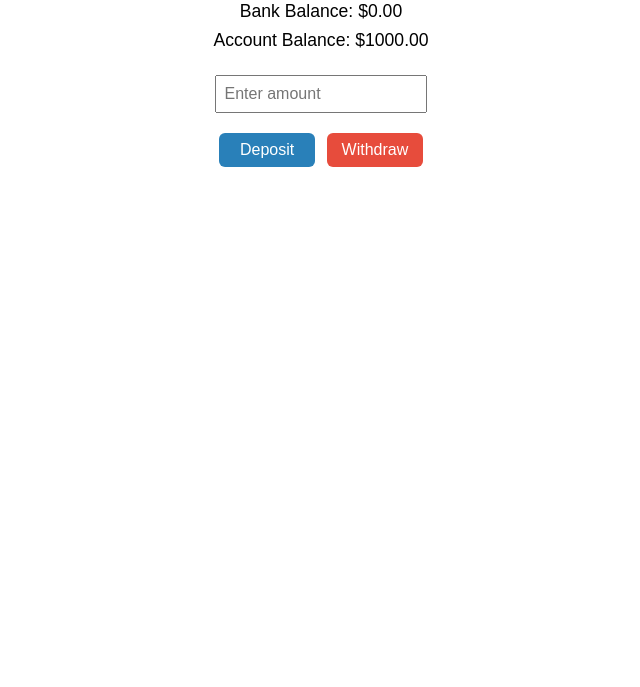
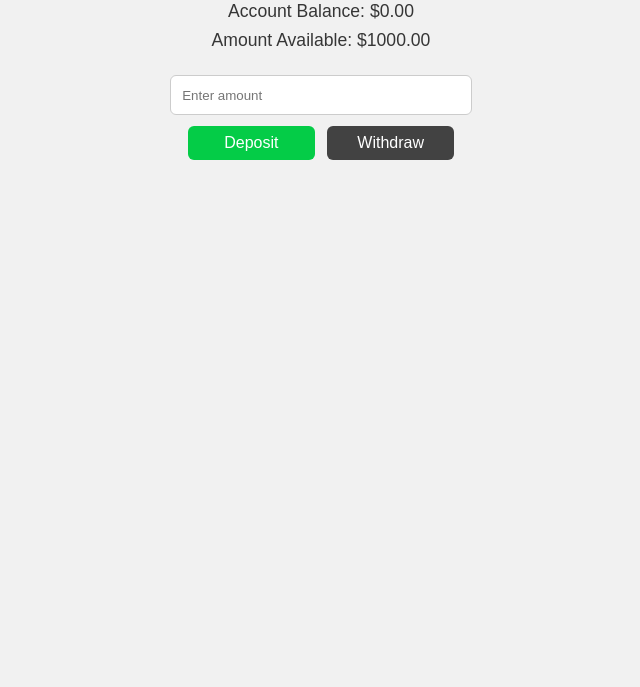
Before and after one commit to Migue-l/Cybersecurity_Project, a plain HTML site: page Bank/bank.html in a window 1280 px wide. Shown: the part 113-800 px from the top of the page, without its empty margins (319-959 px from the left). Drawn offline with Linux system fonts and the light colour scheme.

Commit message:
color update

```diff
--- a/Bank/bank.css
+++ b/Bank/bank.css
@@ -1,9 +1,10 @@
 body {
     font-family: Arial, sans-serif;
-    background: white;
+    background: #f1f1f1;
     padding: 2rem;
     display: flex;
     justify-content: center;
+    color: #363636;
   }
 
   .bank-container {
@@ -24,10 +25,12 @@ body {
   }
 
   input {
-    width: 85%;
-    padding: 0.5rem;
-    margin-bottom: 1rem;
-    font-size: 1rem;
+    width: 100%;
+    padding: 0.7rem;
+    border: 1px solid #ccc;
+    border-radius: 6px;
+    box-sizing: border-box;
+    margin-bottom: 7px;
   }
 
   button {
@@ -43,34 +46,35 @@ body {
 
   button:hover{
     transform: scale(1.06);
+    box-shadow: 0px 2px 6px rgba(0, 0, 0, 0.267);
   }
 
   .deposit-btn {
-    background: #2980b9;;
+    background: rgb(4, 204, 71);
     color: white;
   }
 
   .deposit-btn:hover {
-    background-color: #2c3e50;
+    background-color: rgb(5, 138, 49);
   }
 
   .withdraw-btn {
-    background: #e74c3c;
+    background: #424242;
     color: white;
   }
 
   .withdraw-btn:hover {
-    background-color: #c0392b;
+    background-color: #1d1d1d;
   }
 
   .error {
-    color: red;
+    color: #084e08;
     font-size: 0.9rem;
     margin-top: 0.5rem;
   }
 
   .success {
-    color: green;
+    color: rgb(4, 204, 71);
     font-size: 0.9rem;
     margin-top: 0.5rem;
   }
--- a/Bank/bank.html
+++ b/Bank/bank.html
@@ -8,10 +8,10 @@
 </head>
 <body>
   <div class="bank-container">
-    <h1>My Bank</h1>
+    <h1>Deposit & Withdraw</h1>
     <div class="balances">
-      <div>Bank Balance: $<span id="bankBalance">0.00</span></div>
-      <div>Account Balance: $<span id="accountBalance">1000.00</span></div>
+      <div>Account Balance: $<span id="bankBalance">0.00</span></div>
+      <div>Amount Available: $<span id="accountBalance">1000.00</span></div>
     </div>
 
     <input type="number" id="amountInput" placeholder="Enter amount" />
--- a/Dashboard/dashboard.css
+++ b/Dashboard/dashboard.css
@@ -1,16 +1,18 @@
 body {
     font-family: 'Arial';
-    background: linear-gradient(180deg, #2980b9, #2c3e50);
+    background: linear-gradient(180deg, #1a1a1a, #131313);
     margin: 0;
     padding: 0;
-    color: white;
+    font-size: 25px;
+    font-style: italic;
+    color: rgb(4, 204, 71);
     height: 100vh;
 }
 
 .dashboard-container {
     max-width: 1200px;
     margin: 0 auto;
-    padding: 20px;
+    padding: 10px;
 }
 
 header {
@@ -29,16 +31,18 @@ header {
 }
 
 .logout-button {
-    background: #e74c3c;
+    background: rgb(4, 204, 71);
     color: white;
-    border: none;
-    padding: 10px 20px;
+    border: #e74d3c00;
+    font-size: 18px;
+    padding: 8px 18px;
     border-radius: 5px;
     cursor: pointer;
     transition: all 0.3s ease-in-out;
 }
 
 .logout-button:hover {
+    box-shadow: 0px 2px 6px rgba(0, 0, 0, 0.267);
     transform: scale(1.06);
-    background: #c0392b;
+    background: rgb(4, 136, 48);
 }
--- a/Document/document.css
+++ b/Document/document.css
@@ -1,14 +1,14 @@
 body {
     font-family: 'Segoe UI', sans-serif;
-    background: white;
+    background: #f1f1f1;
     margin: 0;
     padding: 2rem;
     display: flex;
+    color: #363636;
     justify-content: center;
   }
 
   .upload-container {
-    background: #fff;
     text-align: center;
   }
 
@@ -27,7 +27,9 @@ body {
   button {
     padding: 0.5rem 1rem;
     transition: all 0.3s ease-in-out;
-    background-color: #2980b9;
+    background-color: rgb(4, 204, 71);
+    font-size: 16px;
+    padding: 8px 18px;
     color: white;
     border: none;
     border-radius: 6px;
@@ -35,12 +37,13 @@ body {
   }
 
   button:hover {
-    background-color: #2c3e50;
+    box-shadow: 0px 2px 6px rgba(0, 0, 0, 0.267);
+    background-color: rgb(5, 138, 49);
     transform: scale(1.06);
   }
 
   .error-message {
-    color: red;
+    color: #084e08;
     font-size: 0.9rem;
     margin-top: 0.5rem;
   }
--- a/Login/login.css
+++ b/Login/login.css
@@ -1,6 +1,6 @@
 body {
   font-family: 'Arial';
-  background: linear-gradient(180deg, #2980b9, #2c3e50);
+  background: linear-gradient(180deg, #1a1a1a, #131313);
   display: flex;
   justify-content: center;
   align-items: center;
@@ -18,8 +18,9 @@ body {
 }
 
 h2 {
+  font-size: 28px;
   text-align: center;
-  color: #2c3e50;
+  color: #363636;
   margin-bottom: 1.5rem;
 }
 
@@ -43,23 +44,26 @@ input[type="password"] {
 }
 
 .submit-button {
+  margin-top: 5px;
   width: 100%;
   padding: 0.7rem;
-  background-color: #2980b9;
+  background-color: rgb(4, 204, 71);
   color: white;
   border: none;
   border-radius: 6px;
   font-weight: bold;
   cursor: pointer;
-  transition: background-color 0.3s ease;
+  transition: all 0.3s ease;
 }
 
 .submit-button:hover {
-  background-color: #2471a3;
+  box-shadow: 0px 2px 6px rgba(0, 0, 0, 0.267);
+  transform: scale(1.04);
+  background-color: rgb(6, 153, 67);
 }
 
 .error {
-  color: red;
+  color: #084e08;
   font-size: 0.9rem;
   margin-top: 0.5rem;
   text-align: center;
--- a/styles.css
+++ b/styles.css
@@ -1,9 +1,9 @@
 body {
     font-family: 'Arial';
-    background: linear-gradient(180deg, #2980b9, #2c3e50);
+    background: linear-gradient(180deg, #1a1a1a, #131313);
     margin: 0;
     padding: 0;
-    color: white;
+    color: rgb(255, 255, 255);
     display: flex;
     justify-content: center;
     align-items: center;
@@ -13,31 +13,34 @@ body {
 
 .welcome-container {
     max-width: 600px;
-    padding: 2rem;
+    padding: 3rem;
 }
 
 h1 {
-    font-size: 2.5rem;
+    font-size: 5rem;
+    color: rgb(4, 204, 71);
+    font-style: italic;
     margin-bottom: 1rem;
 }
 
 p {
-    font-size: 1.2rem;
-    margin-bottom: 2rem;
+    font-size: 1.3rem;
+    transform:translateY(-20px);
+    margin-bottom: 0.2rem;
     opacity: 0.9;
 }
 
 .welcome-button {
-    background-color: #2980b9;
-    color: white;
+    color: rgb(0, 0, 0);
     border: none;
     padding: 1rem 2rem;
     font-size: 1.1rem;
     border-radius: 6px;
     cursor: pointer;
-    transition: background-color 0.3s ease;
+    transition: all 0.3s ease;
 }
 
 .welcome-button:hover {
-    background-color: #2471a3;
+    background-color: rgb(216, 216, 216);
+    transform: scale(1.04);
 }
```
Also changed, not shown: Document/document.html (+1 -1 lines).
